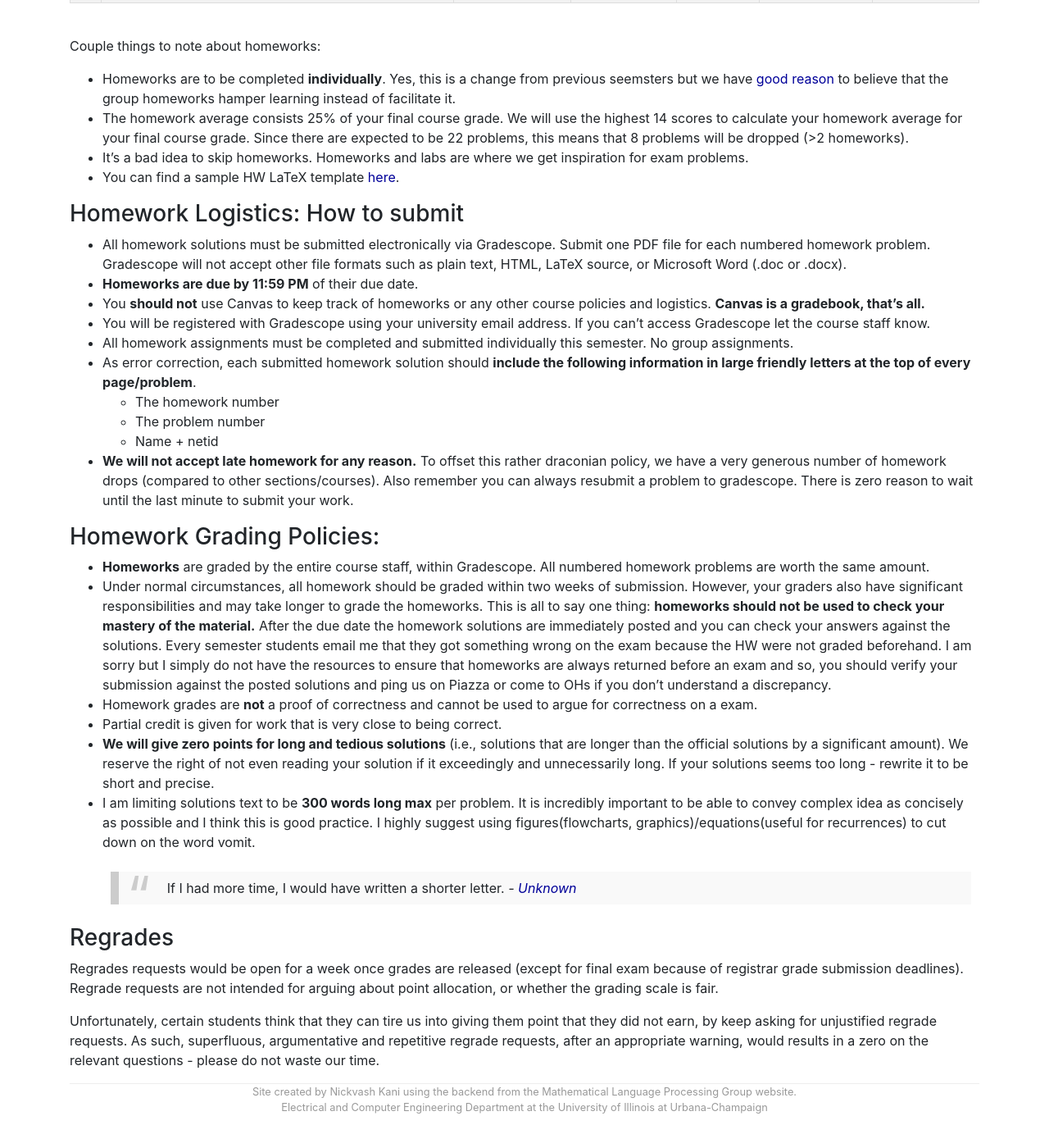
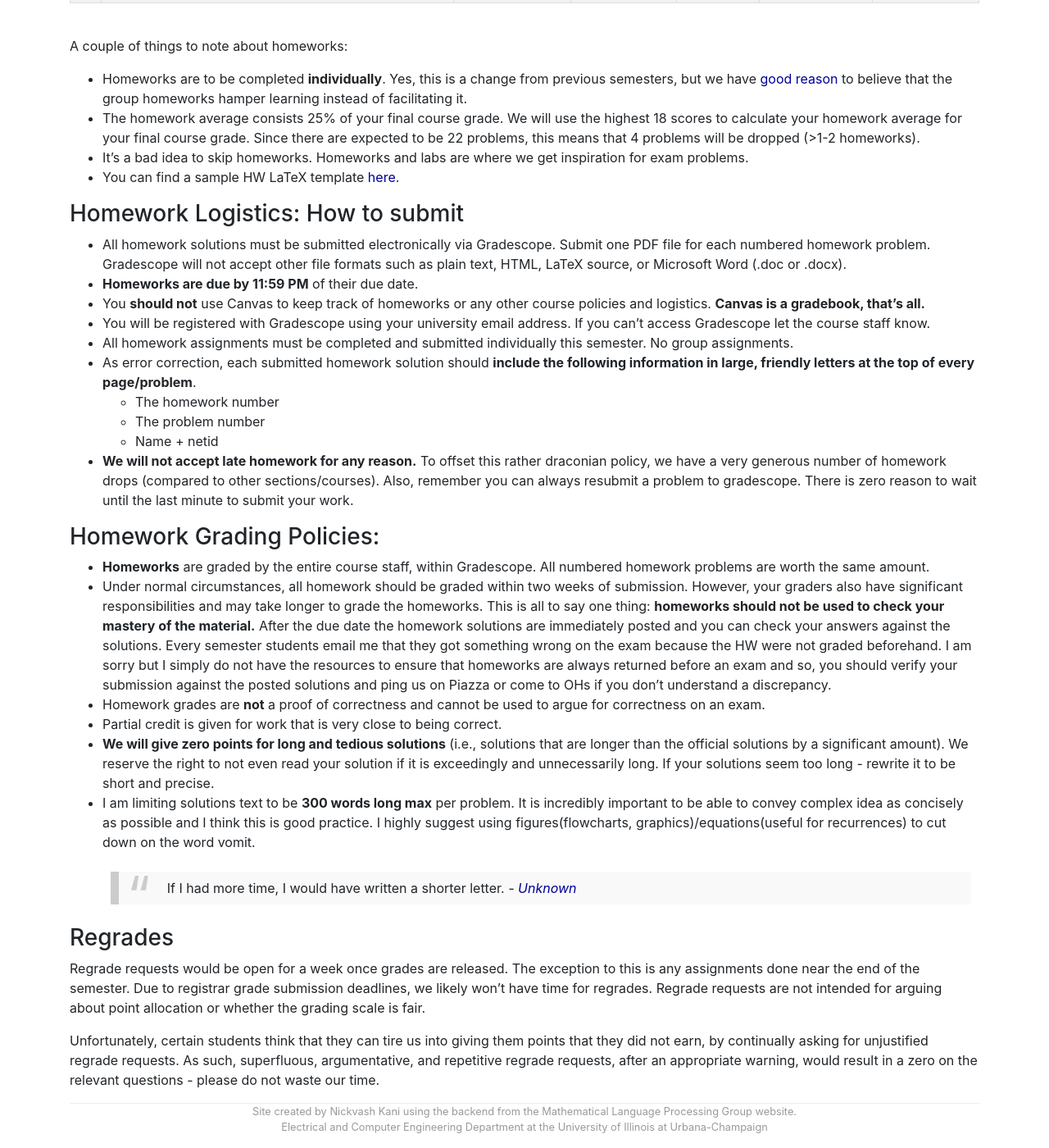
Before and after one commit to UIUC-ECE374B/su26, a Jekyll site: the page built from homeworks.md, in a window 1280 px wide and 1400 px high, scrolled down 976 px. Shown: the whole window at 82% size. Built offline with Jekyll 4.4.1, drawn with Linux system fonts in a browser that asks for light colours; before the commit the page ends 2352 px from its top, so only the background shows below that.

Commit message:
Revise homework guidelines and grading policies
Updated homework policies regarding individual completion, grading, and regrade requests.

```diff
--- a/homeworks.md
+++ b/homeworks.md
@@ -52,9 +52,9 @@ title: Homeworks
 
 &nbsp;
 
-Couple things to note about homeworks:
-- Homeworks are to be completed **individually**. Yes, this is a change from previous seemsters but we have [good reason](/resources/No-group-assignments.html) to believe that the group homeworks hamper learning instead of facilitate it.
-- The homework average consists 25% of your final course grade. We will use the highest 14 scores to calculate your homework average for your final course grade. Since there are expected to be 22 problems, this means that 8 problems will be dropped (>2 homeworks).
+A couple of things to note about homeworks:
+- Homeworks are to be completed **individually**. Yes, this is a change from previous semesters, but we have [good reason](/resources/No-group-assignments.html) to believe that the group homeworks hamper learning instead of facilitating it.
+- The homework average consists 25% of your final course grade. We will use the highest 18 scores to calculate your homework average for your final course grade. Since there are expected to be 22 problems, this means that 4 problems will be dropped (>1-2 homeworks).
 - It's a bad idea to skip homeworks. Homeworks and labs are where we get inspiration for exam problems.
 - You can find a sample HW LaTeX template [here](/materials/homeworks/hwt_B.tex).
 
@@ -65,19 +65,19 @@ Couple things to note about homeworks:
 - You **should not** use Canvas to keep track of homeworks or any other course policies and logistics. **Canvas is a gradebook, that's all.**
 - You will be registered with Gradescope using your university email address. If you can't access Gradescope let the course staff know.
 - All homework assignments must be completed and submitted individually this semester. No group assignments.
-- As error correction, each submitted homework solution should **include the following information in large friendly letters at the top of every page/problem**.
+- As error correction, each submitted homework solution should **include the following information in large, friendly letters at the top of every page/problem**.
     - The homework number
     - The problem number
     - Name + netid
-- **We will not accept late homework for any reason.** To offset this rather draconian policy, we have a very generous number of homework drops (compared to other sections/courses). Also remember you can always resubmit a problem to gradescope. There is zero reason to wait until the last minute to submit your work.
+- **We will not accept late homework for any reason.** To offset this rather draconian policy, we have a very generous number of homework drops (compared to other sections/courses). Also, remember you can always resubmit a problem to gradescope. There is zero reason to wait until the last minute to submit your work.
 
 ### Homework Grading Policies:
 
 - **Homeworks** are graded by the entire course staff, within Gradescope. All numbered homework problems are worth the same amount.
 - Under normal circumstances, all homework should be graded within two weeks of submission. However, your graders also have significant responsibilities and may take longer to grade the homeworks. This is all to say one thing: **homeworks should not be used to check your mastery of the material.** After the due date the homework solutions are immediately posted and you can check your answers against the solutions. Every semester students email me that they got something wrong on the exam because the HW were not graded beforehand. I am sorry but I simply do not have the resources to ensure that homeworks are always returned before an exam and so, you should verify your submission against the posted solutions and ping us on Piazza or come to OHs if you don't understand a discrepancy.
-- Homework grades are **not** a proof of correctness and cannot be used to argue for correctness on a exam.
+- Homework grades are **not** a proof of correctness and cannot be used to argue for correctness on an exam.
 - Partial credit is given for work that is very close to being correct.
-- **We will give zero points for long and tedious solutions** (i.e., solutions that are longer than the official solutions by a significant amount). We reserve the right of not even reading your solution if it exceedingly and unnecessarily long. If your solutions seems too long - rewrite it to be short and precise.
+- **We will give zero points for long and tedious solutions** (i.e., solutions that are longer than the official solutions by a significant amount). We reserve the right to not even read your solution if it is exceedingly and unnecessarily long. If your solutions seem too long - rewrite it to be short and precise.
 - I am limiting solutions text to be **300 words long max** per problem. It is incredibly important to be able to convey complex idea as concisely as possible and I think this is good practice. I highly suggest using figures(flowcharts, graphics)/equations(useful for recurrences) to cut down on the word vomit.
 >If I had more time, I would have written a shorter letter.
 ><cite> - [Unknown](https://www.lb7.uscourts.gov/documents/314-cv-921.pdf) <cite>
@@ -85,6 +85,6 @@ Couple things to note about homeworks:
 
 ### Regrades
 
-Regrades requests would be open for a week once grades are released (except for final exam because of registrar grade submission deadlines). Regrade requests are not intended for arguing about point allocation, or whether the grading scale is fair.
+Regrade requests would be open for a week once grades are released. The exception to this is any assignments done near the end of the semester. Due to registrar grade submission deadlines, we likely won't have time for regrades. Regrade requests are not intended for arguing about point allocation or whether the grading scale is fair.
 
-Unfortunately, certain students think that they can tire us into giving them point that they did not earn, by keep asking for unjustified regrade requests. As such, superfluous, argumentative and repetitive regrade requests, after an appropriate warning, would results in a zero on the relevant questions - please do not waste our time.
+Unfortunately, certain students think that they can tire us into giving them points that they did not earn, by continually asking for unjustified regrade requests. As such, superfluous, argumentative, and repetitive regrade requests, after an appropriate warning, would result in a zero on the relevant questions - please do not waste our time.
```
